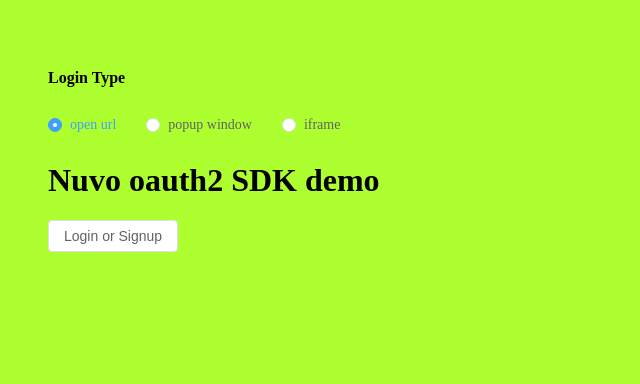
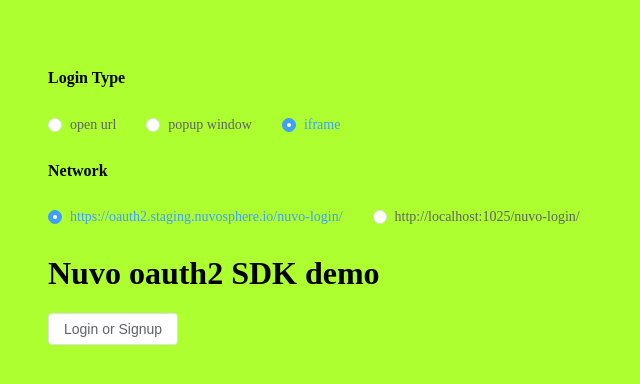
Before and after one commit to nuvosphere/nuvo-oauth2-demo, a Nuxt app: page /login in a window 1280 px wide. Shown: the top 384 px of the page, without its empty margins (0-640 px from the left). Built offline with nearby package versions, Linux system fonts and the light colour scheme.

Commit message:
oauth2Host

```diff
--- a/composables/useLogin.ts
+++ b/composables/useLogin.ts
@@ -1,16 +1,14 @@
 import axios from 'axios'
 
 export const useLogin = () => {
-  const loginType = ref('open')
+  const loginType = ref('iframe')
+  const oauth2Host = ref('https://oauth2.staging.nuvosphere.io/nuvo-login/')
   const showIframe = ref(false)
 
-  const oauth2Host = 'https://oauth2.staging.nuvosphere.io/nuvo-login'
-  // const oauth2Host = 'https://oauth2.nuvosphere.io/nuvo-login'
-  // const oauth2Host = 'http://localhost:1025/nuvo-login/'
   const app_id = '646da224e530a70013d94d8f'
   const app_key = 'f57c91e92f2846f99db27aba641e7dfd'
   const return_url = 'http://127.0.0.1:3000'
-  const network = `${oauth2Host}?app_id=${app_id}&return_url=${return_url}`
+  const network = `${oauth2Host.value}?app_id=${app_id}&return_url=${return_url}`
 
   const login = async () => {
     const type = loginType.value
@@ -88,6 +86,7 @@
     init,
     login,
     loginCallback,
+    oauth2Host,
     network,
     showIframe,
     loginType,
--- a/package.json
+++ b/package.json
@@ -19,7 +19,7 @@
     "sass": "1.69.6"
   },
   "dependencies": {
-    "@metis.io/middleware-client": "1.1.52",
+    "@metis.io/middleware-client": "1.1.51",
     "ethers": "5.7.2"
   }
 }
--- a/pages/login.vue
+++ b/pages/login.vue
@@ -5,6 +5,16 @@
       <el-radio value="open">open url</el-radio>
       <el-radio value="popup">popup window</el-radio>
       <el-radio value="iframe">iframe</el-radio>
+    </el-radio-group>
+    <h4>Network</h4>
+    <el-radio-group v-model="oauth2Host">
+      <!-- <el-radio value="https://oauth2.nuvosphere.io/nuvo-login">mainnet</el-radio> -->
+      <el-radio value="https://oauth2.staging.nuvosphere.io/nuvo-login/">
+        https://oauth2.staging.nuvosphere.io/nuvo-login/
+      </el-radio>
+      <el-radio value="http://localhost:1025/nuvo-login/">
+        http://localhost:1025/nuvo-login/
+      </el-radio>
     </el-radio-group>
 
     <h1>Nuvo oauth2 SDK demo</h1>
@@ -17,7 +27,7 @@
 </template>
 
 <script setup lang="ts">
-const { init, login, loginCallback, loginType, network, showIframe } = useLogin()
+const { init, login, loginCallback, loginType, network, showIframe, oauth2Host } = useLogin()
 
 onMounted(() => {
   window.addEventListener('message', async (event) => {
```
Also changed, not shown: 1 other file (tests, documents, lock files or other folders).
